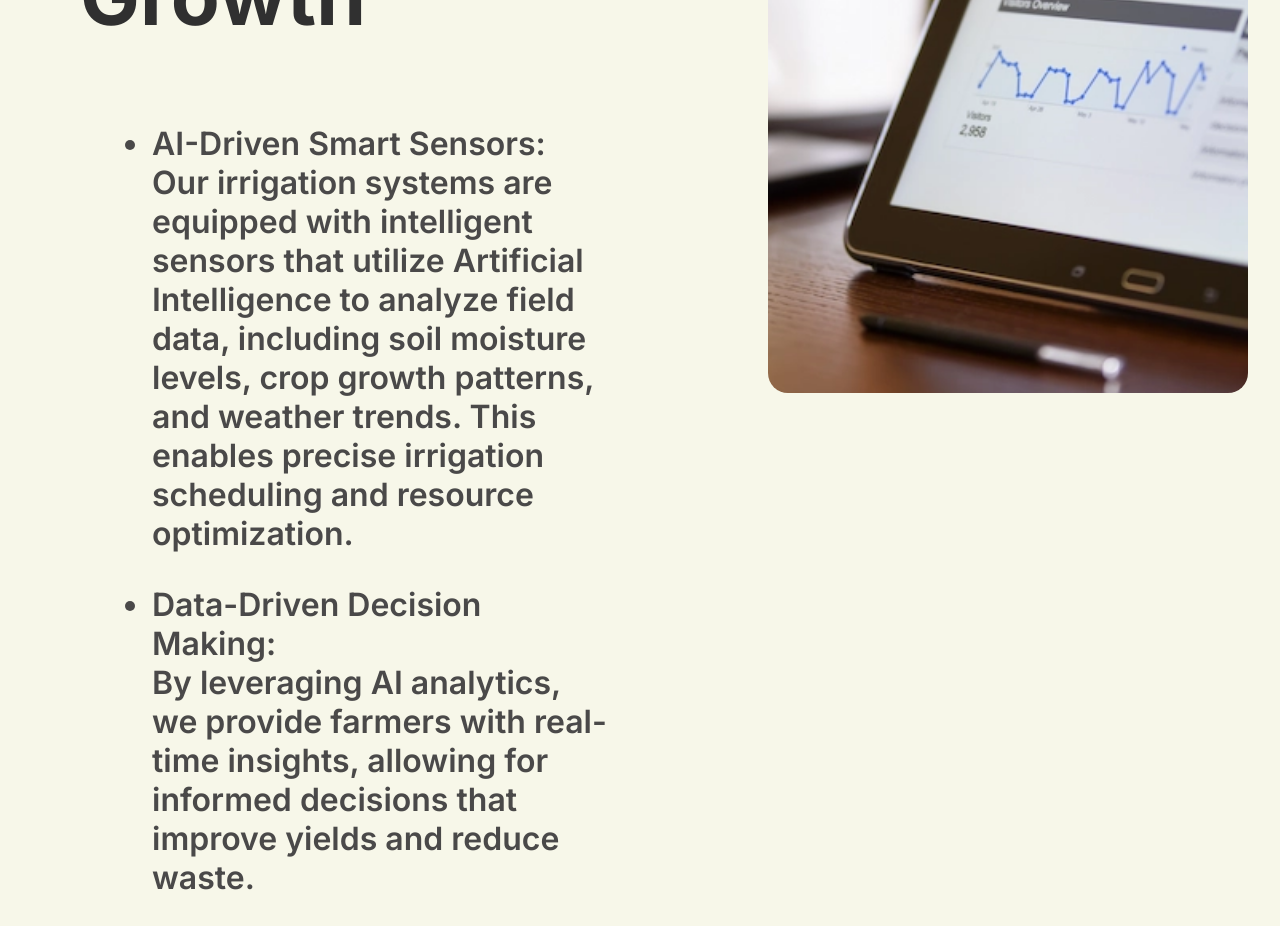
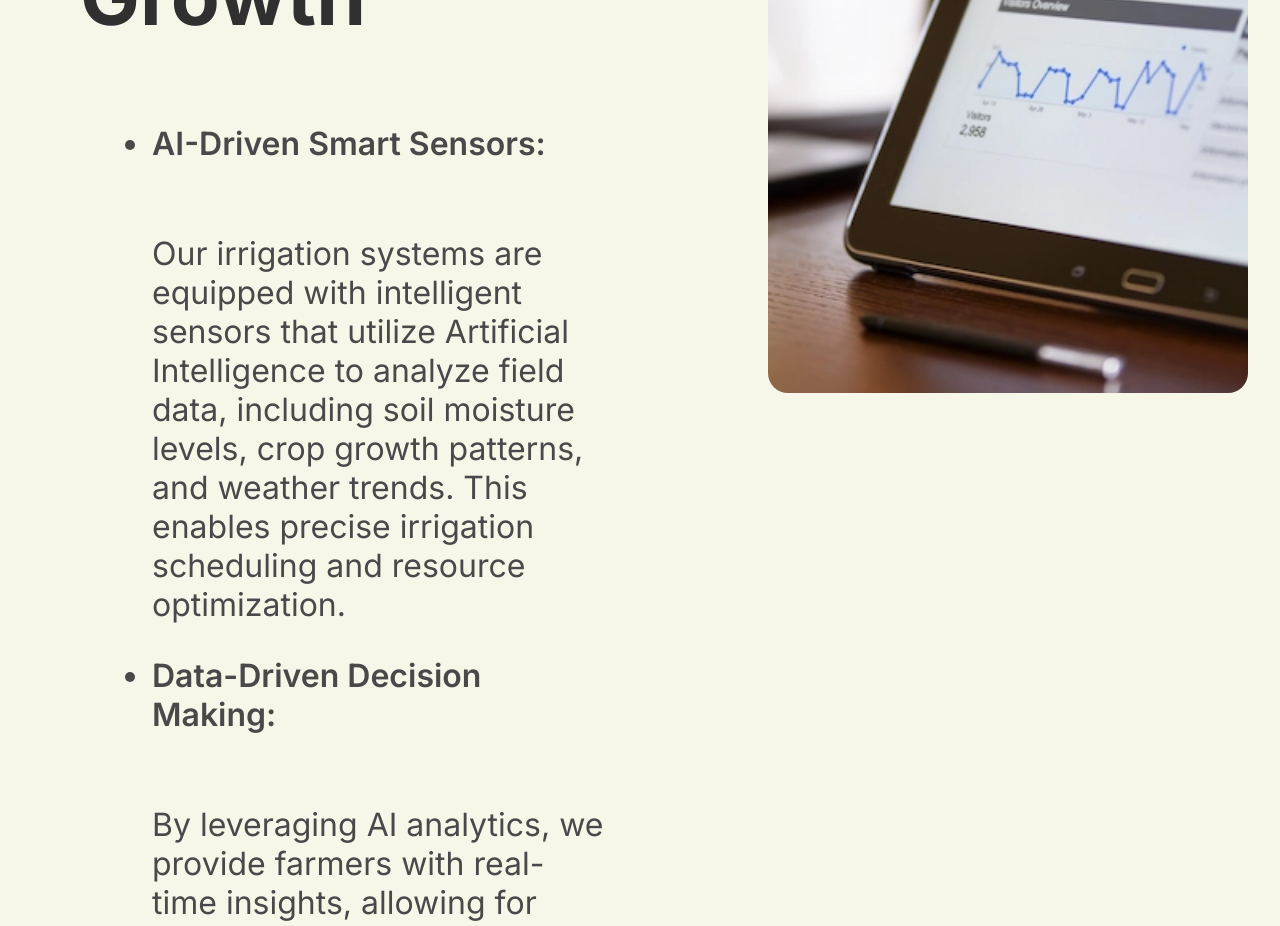
Before and after one commit to Leeobenga/kijani-tech, a React (Vite) app: page /solutions in a window 1280 px wide. Shown: the part 3120-4046 px from the top of the page. Built offline with nearby package versions, Linux system fonts and the light colour scheme.

Commit message:
Update solutions.jsx

```diff
--- a/src/pages/solutions.jsx
+++ b/src/pages/solutions.jsx
@@ -56,15 +56,15 @@ const Solution = () => {
                     <div className="technology-statement">
                         <h1>Technology-Driven Growth</h1>
                         <ul>
-                            <li className="techInsight">
-                                AI-Driven Smart Sensors:<br />
+                            <li>
+                                <p className="techInsight">AI-Driven Smart Sensors:</p><br />
                                 Our irrigation systems are equipped with intelligent sensors that
                                 utilize Artificial Intelligence to analyze field data, including
                                 soil moisture levels, crop growth patterns, and weather trends.
                                 This enables precise irrigation scheduling and resource optimization.
                             </li>
-                            <li className="techInsight">
-                                Data-Driven Decision Making:<br />
+                            <li>
+                                <p className="techInsight">Data-Driven Decision Making:</p><br />
                                 By leveraging AI analytics, we provide farmers with real-time insights,
                                 allowing for informed decisions that improve yields and reduce waste.
                             </li>
```
